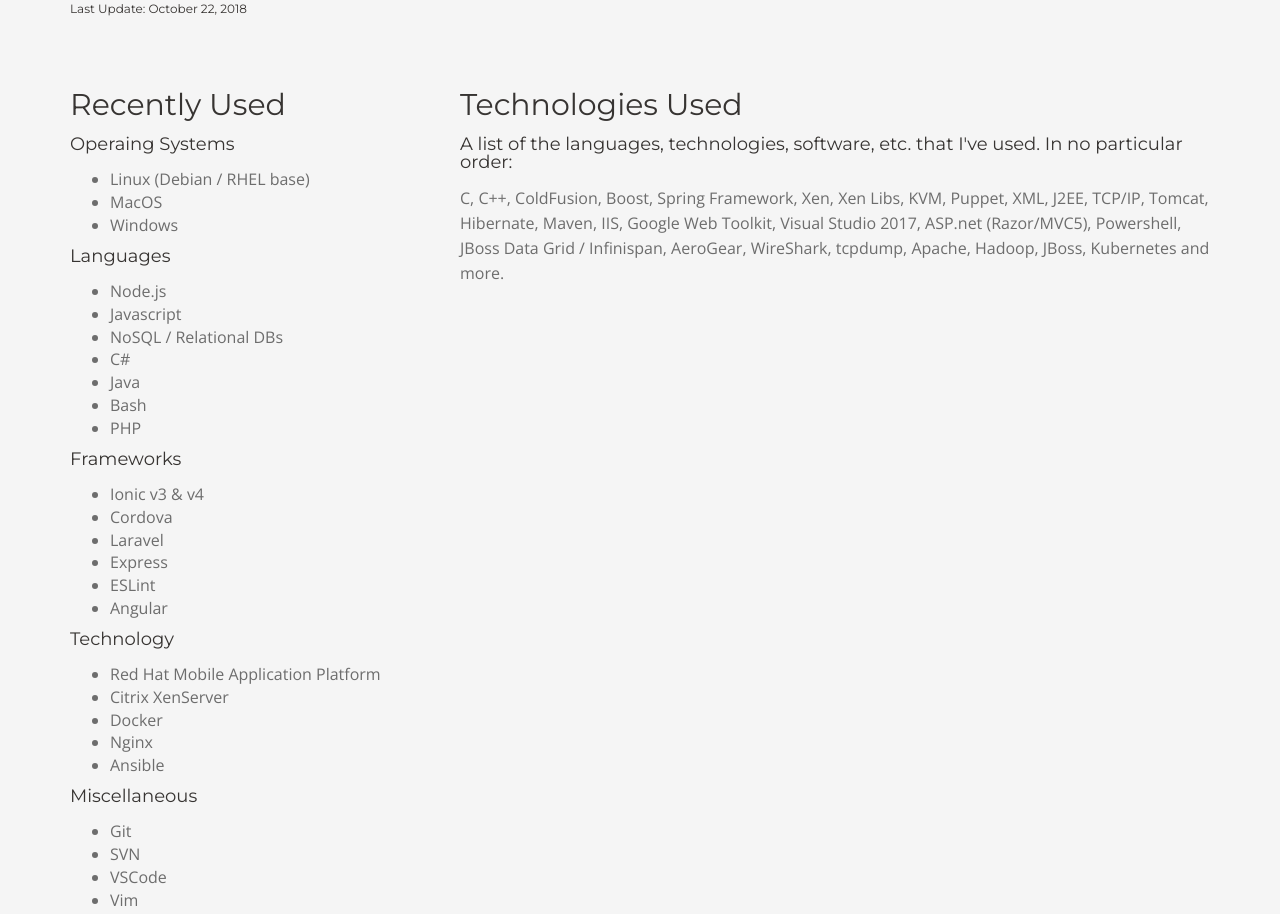
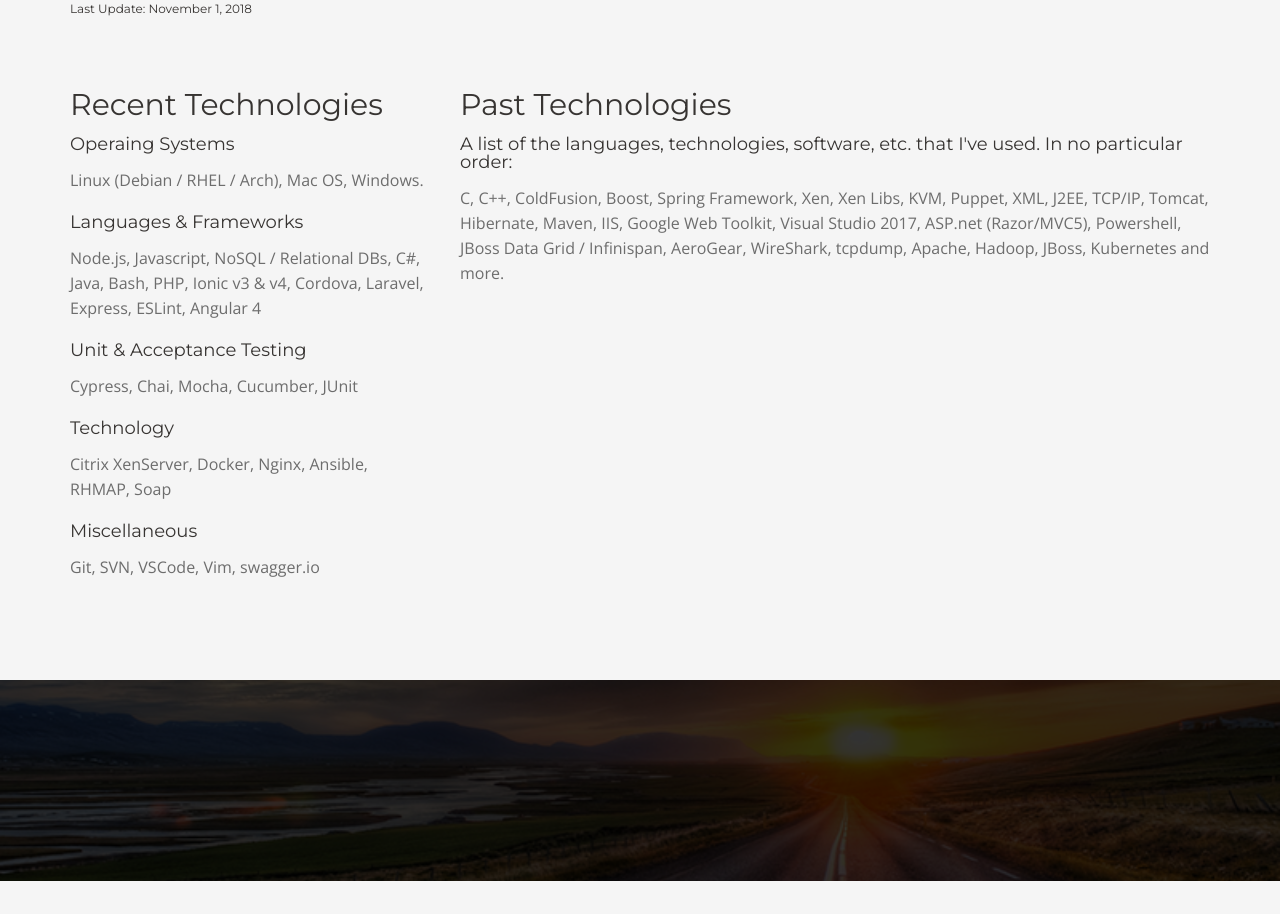
Before and after one commit to toddward/resume, a plain HTML site: page index.html in a window 1280 px wide. Shown: the part 5530-6444 px from the top of the page. Drawn offline with nearby package versions, Linux system fonts and the light colour scheme; a script that the page names is missing.

Commit message:
Updates to languages used.

```diff
--- a/index.html
+++ b/index.html
@@ -711,55 +711,25 @@
           <p>
             One of my qualities is the ability to switch between various computer realms and languages to solve problem sets. Sometimes I get out of practice and need ramping back up on. Here's a high level snapshot of where I currently stand.
           </p>
-          <h6>Last Update: October 22, 2018</h6>
+          <h6>Last Update: November 1, 2018</h6>
         </div>
         <!-- section title end-->
         <div class="row">
           <div class="col-md-4">
-            <h2>Recently Used</h2>
+            <h2>Recent Technologies</h2>
             <h4>Operaing Systems</h4>
-            <ul>
-              <li>Linux (Debian / RHEL base)</li>
-              <li>MacOS</li>
-              <li>Windows</li>
-            </ul>
-            <h4>Languages</h4>
-            <ul>
-              <li>Node.js</li>
-              <li>Javascript</li>
-              <li>NoSQL / Relational DBs</li>
-              <li>C#</li>
-              <li>Java</li>
-              <li>Bash</li>
-              <li>PHP</li>
-            </ul>
-            <h4>Frameworks</h4>
-            <ul>
-              <li>Ionic v3 &amp; v4</li>
-              <li>Cordova</li>
-              <li>Laravel</li>
-              <li>Express</li>
-              <li>ESLint</li>
-              <li>Angular</li>
-            </ul>
+            <p>Linux (Debian / RHEL / Arch), Mac OS, Windows.</p>
+            <h4>Languages &amp; Frameworks</h4>
+            <p>Node.js, Javascript, NoSQL / Relational DBs, C#, Java, Bash, PHP, Ionic v3 &amp; v4, Cordova, Laravel, Express, ESLint, Angular 4</p>
+            <h4>Unit &amp; Acceptance Testing</h4>
+            <p>Cypress, Chai, Mocha, Cucumber, JUnit</p>
             <h4>Technology</h4>
-            <ul>
-              <li>Red Hat Mobile Application Platform</li>
-              <li>Citrix XenServer</li>
-              <li>Docker</li>
-              <li>Nginx</li>
-              <li>Ansible</li>
-            </ul>
+            <p>Citrix XenServer, Docker, Nginx, Ansible, RHMAP, Soap</p>
             <h4>Miscellaneous</h4>
-            <ul>
-              <li>Git</li>
-              <li>SVN</li>
-              <li>VSCode</li>
-              <li>Vim</li>
-            </ul>
+            <p>Git, SVN, VSCode, Vim, swagger.io</p>
           </div>
           <div class="col-md-8">
-            <h2>Technologies Used</h2>
+            <h2>Past Technologies</h2>
             <h4>A list of the languages, technologies, software, etc. that I've used.  In no particular order:</h4>
             <p>C, C++, ColdFusion, Boost, Spring Framework, Xen, Xen Libs, KVM, Puppet, XML, J2EE, TCP/IP, Tomcat, Hibernate, Maven, IIS, Google Web Toolkit, Visual Studio 2017, ASP.net (Razor/MVC5), Powershell, JBoss Data Grid / Infinispan, AeroGear, WireShark, tcpdump, Apache, Hadoop, JBoss, Kubernetes and more.</p>
           </div>
```
